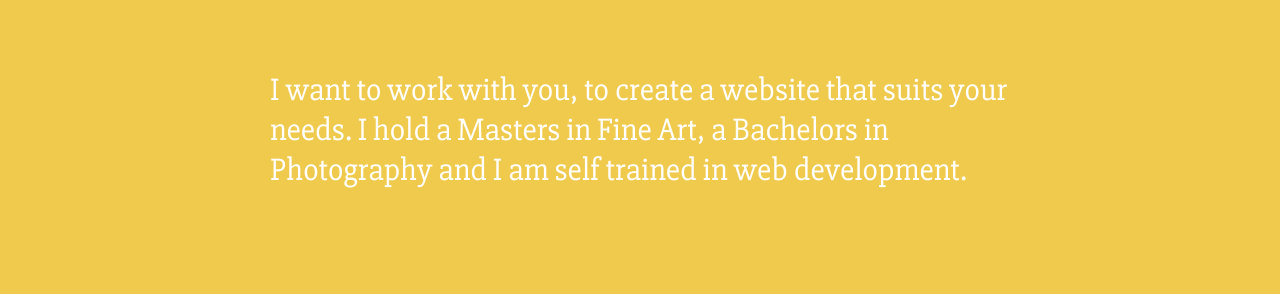
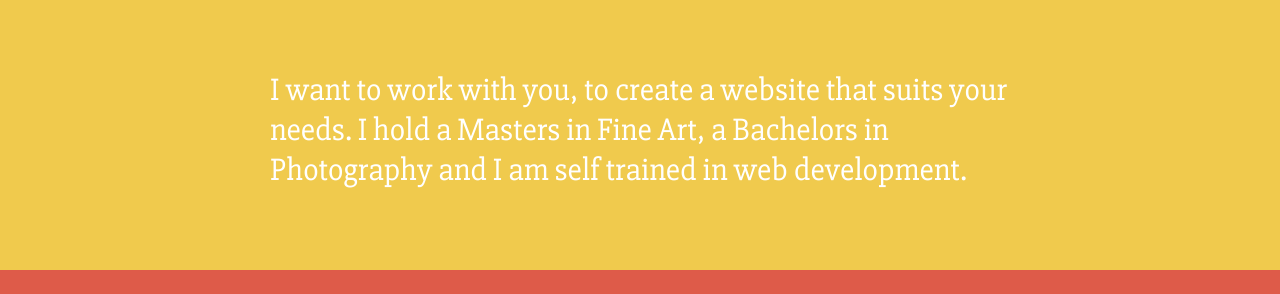
Before and after one commit to yesmorelight/portfolio, a plain HTML site: page index.html in a window 1280 px wide. Shown: the part 156-450 px from the top of the page. Drawn offline with nearby package versions, Linux system fonts and the light colour scheme; a script that the page names is missing.

Commit message:
Update style.css
update css to auto height landing

```diff
--- a/style.css
+++ b/style.css
@@ -24,7 +24,7 @@ p {
 /* LANDING */
 #land {
   background-color: #F0CA4D;
-  height: 30rem;
+  height: auto;
   width: 100%;
 }
 
@@ -38,6 +38,7 @@ p {
 
 #land p {
   margin-top: 5rem;
+  margin-bottom: 5rem;
 }
 
 .head {
```
